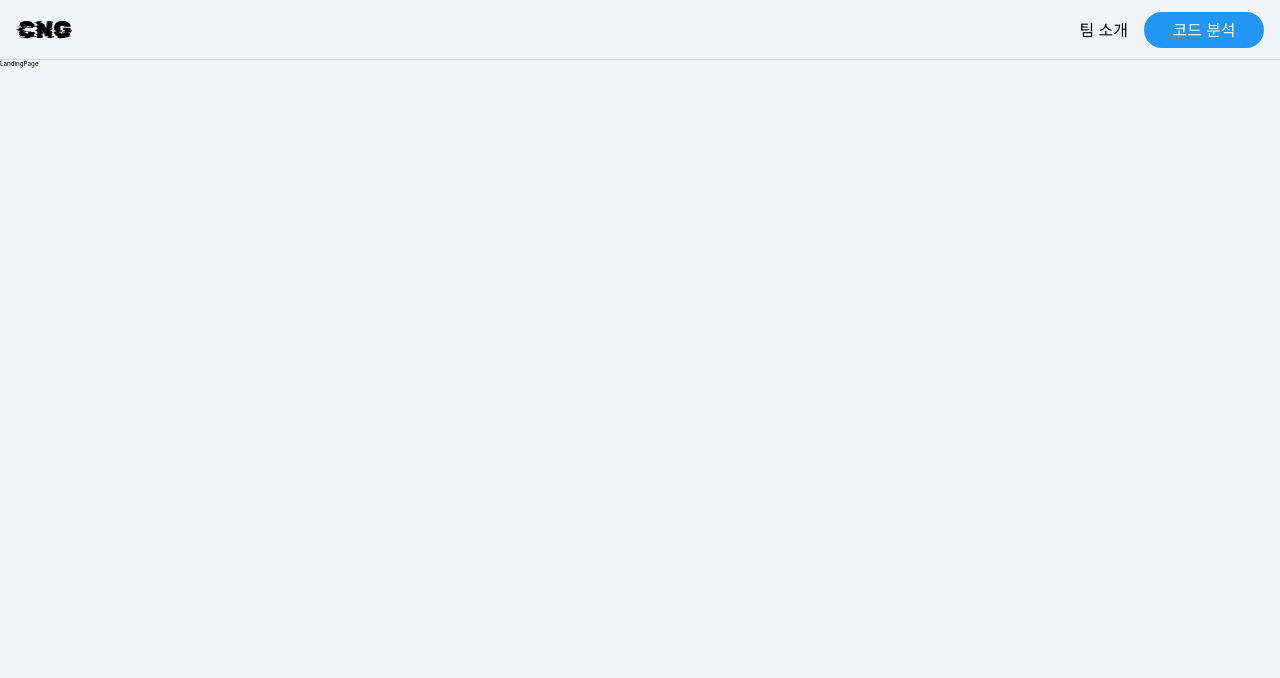
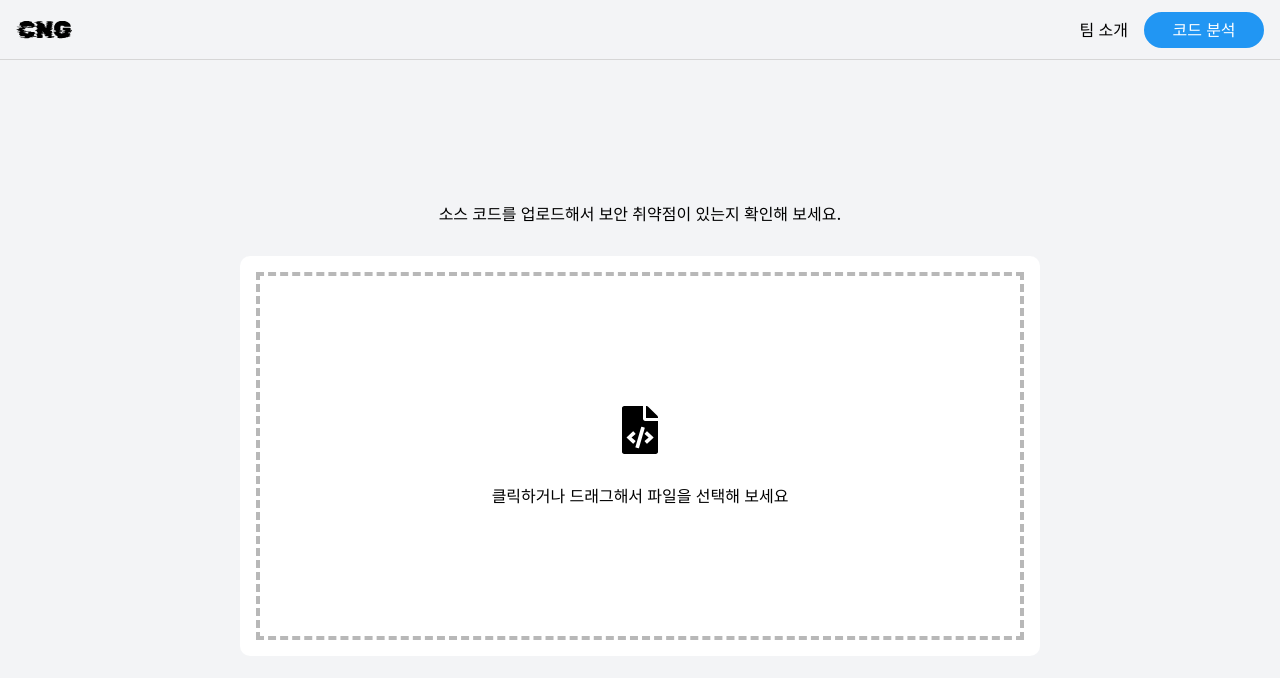
Before and after one commit to Code-Security-Solution/frontend, a React (Vite) app: page / in a window 1280 px wide. Shown: the top 678 px of the page. Built offline with nearby package versions, Linux system fonts and the light colour scheme; a web font is replaced by a local one.

Commit message:
feat: 랜딩 페이지 및 파일 업로드 로직 구현

```diff
--- a/src/pages/LandingPage/index.tsx
+++ b/src/pages/LandingPage/index.tsx
@@ -1,5 +1,112 @@
+import { useEffect, useRef, useState } from 'react';
+import * as S from './styles';
+import { FaFileCode, FaTimes } from 'react-icons/fa';
+
 const LandingPage = () => {
-  return <div>LandingPage</div>;
+  const [files, setFiles] = useState<File[]>([]);
+  const [isDragging, setIsDragging] = useState(false);
+  const [_, setDragCounter] = useState(0);
+  const fileInputRef = useRef<HTMLInputElement>(null);
+
+  const handleClickFileInput = () => {
+    fileInputRef.current?.click();
+  };
+
+  // 버튼 클릭을 통한 파일 추가
+  const handleFileInputChange = (e: React.ChangeEvent<HTMLInputElement>) => {
+    if (!e.target.files) return;
+    const selectedFiles = Array.from(e.target.files);
+    setFiles((prev) => [...prev, ...selectedFiles]);
+  };
+
+  // 드래그 카운터 증가 및 상태 활성화
+  const handleDragEnter = (e: DragEvent) => {
+    e.preventDefault();
+    setDragCounter((prev) => {
+      const newCount = prev + 1;
+      if (newCount > 0) setIsDragging(true);
+      return newCount;
+    });
+  };
+
+  // 드래그 중인 경우 기본 동작 방지
+  const handleDragOver = (e: DragEvent) => {
+    e.preventDefault();
+  };
+
+  // 드래그 카운터 감소 및 상태 비활성화
+  const handleDragLeave = (e: DragEvent) => {
+    e.preventDefault();
+    setDragCounter((prev) => {
+      const newCount = prev - 1;
+      if (newCount <= 0) {
+        setIsDragging(false);
+        return 0;
+      }
+      return newCount;
+    });
+  };
+
+  // 카운터 초기화, 상태 해제 및 파일 추가
+  const handleDragDrop = (e: DragEvent) => {
+    if (!e.dataTransfer) return;
+
+    e.preventDefault();
+    setDragCounter(0);
+    setIsDragging(false);
+
+    const droppedFiles = Array.from(e.dataTransfer.files);
+    setFiles((prev) => [...prev, ...droppedFiles]);
+  };
+
+  useEffect(() => {
+    window.addEventListener('dragenter', handleDragEnter);
+    window.addEventListener('dragover', handleDragOver);
+    window.addEventListener('dragleave', handleDragLeave);
+    window.addEventListener('drop', handleDragDrop);
+
+    return () => {
+      window.removeEventListener('dragenter', handleDragEnter);
+      window.removeEventListener('dragover', handleDragOver);
+      window.removeEventListener('dragleave', handleDragLeave);
+      window.removeEventListener('drop', handleDragDrop);
+    };
+  }, []);
+
+  return (
+    <>
+      {isDragging && <S.DragOverlay />}
+      <S.LandingPageContainer>
+        <S.FileUploadForm>
+          <S.GuideText>소스 코드를 업로드해서 보안 취약점이 있는지 확인해 보세요.</S.GuideText>
+          <S.EmptyFileContainer>
+            {files.length > 0 && (
+              <>
+                <S.UploadedFileInfo>{files.length}개 파일 선택됨</S.UploadedFileInfo>
+                <S.UploadedFileContainer>
+                  <S.UploadedFileList>
+                    {files.map((file, index) => (
+                      <S.FileItem key={`${file.name}_${index}`}>
+                        {file.name}
+                        <S.DeleteFileButton>
+                          <FaTimes size={24} />
+                        </S.DeleteFileButton>
+                      </S.FileItem>
+                    ))}
+                  </S.UploadedFileList>
+                </S.UploadedFileContainer>
+              </>
+            )}
+            <S.FileInput type="file" multiple={true} ref={fileInputRef} onChange={handleFileInputChange} />
+            <S.DashBorderBox $isFileSelected={files.length > 0} onClick={handleClickFileInput}>
+              <FaFileCode size={48} />
+              <S.EmptyFileMessage>클릭하거나 드래그해서 파일을 선택해 보세요</S.EmptyFileMessage>
+            </S.DashBorderBox>
+          </S.EmptyFileContainer>
+        </S.FileUploadForm>
+      </S.LandingPageContainer>
+    </>
+  );
 };
 
 export default LandingPage;
--- a/src/pages/LandingPage/styles.ts
+++ b/src/pages/LandingPage/styles.ts
@@ -0,0 +1,132 @@
+import Button from '@/components/common/Button';
+import styled from 'styled-components';
+
+export const LandingPageContainer = styled.div`
+  display: flex;
+  flex-direction: column;
+  align-items: center;
+  justify-content: center;
+
+  width: 100%;
+  height: 100%;
+`;
+
+export const DragOverlay = styled.div`
+  pointer-events: none;
+
+  position: fixed;
+  z-index: 999;
+  top: 0;
+  left: 0;
+
+  width: 100vw;
+  height: 100vh;
+
+  font-size: 4rem;
+  font-weight: 700;
+
+  opacity: 0.4;
+  background-color: ${({ theme }) => theme.colors.gray600};
+`;
+
+export const FileUploadForm = styled.div`
+  display: flex;
+  flex-direction: column;
+  align-items: center;
+`;
+
+export const GuideText = styled.p`
+  ${({ theme }) => theme.fonts.mediumBody};
+  margin-bottom: 3.2rem;
+`;
+
+export const EmptyFileContainer = styled.div`
+  display: flex;
+  flex-direction: column;
+
+  width: 80rem;
+  height: 40rem;
+  padding: 1.6rem;
+  border-radius: 1rem;
+
+  background-color: ${({ theme }) => theme.colors.white};
+`;
+
+export const DashBorderBox = styled.div<{ $isFileSelected: boolean }>`
+  cursor: pointer;
+
+  display: flex;
+  flex-direction: ${({ $isFileSelected }) => ($isFileSelected ? 'row' : 'column')};
+  gap: 3.2rem;
+  align-items: center;
+  justify-content: center;
+
+  width: 100%;
+  height: ${({ $isFileSelected }) => ($isFileSelected ? '8rem' : '100%')};
+  border: 0.4rem dashed ${({ theme }) => theme.colors.gray300};
+
+  &:hover {
+    background-color: ${({ theme }) => theme.colors.gray100};
+  }
+`;
+
+export const EmptyFileMessage = styled.p`
+  ${({ theme }) => theme.fonts.mediumBody};
+`;
+
+export const FileInput = styled.input`
+  display: none;
+`;
+
+export const FileUploadButton = styled(Button)`
+  width: 15rem;
+  margin-top: 6.4rem;
+  ${({ theme }) => theme.fonts.mediumBody};
+`;
+
+export const UploadedFileContainer = styled.div`
+  overflow-y: auto;
+  display: flex;
+  flex-direction: column;
+  flex-grow: 1;
+
+  width: 100%;
+  border-radius: 0.8rem;
+
+  background-color: ${({ theme }) => theme.colors.white};
+`;
+
+export const UploadedFileInfo = styled.label`
+  margin-bottom: 0.8rem;
+  ${({ theme }) => theme.fonts.description};
+`;
+
+export const UploadedFileList = styled.ul`
+  overflow-y: auto;
+  display: flex;
+  flex-direction: column;
+  gap: 1.2rem;
+
+  height: 25rem;
+`;
+
+export const FileItem = styled.li`
+  overflow: hidden;
+  display: flex;
+  align-items: center;
+  justify-content: space-between;
+
+  width: 100%;
+  min-height: 4rem;
+  padding: 0 1.6rem;
+  border: 0.1rem solid ${({ theme }) => theme.colors.gray200};
+  border-radius: 0.8rem;
+
+  text-overflow: ellipsis;
+  white-space: nowrap;
+  ${({ theme }) => theme.fonts.mediumBody};
+`;
+
+export const DeleteFileButton = styled.button`
+  color: ${({ theme }) => theme.colors.gray500};
+`;
```
